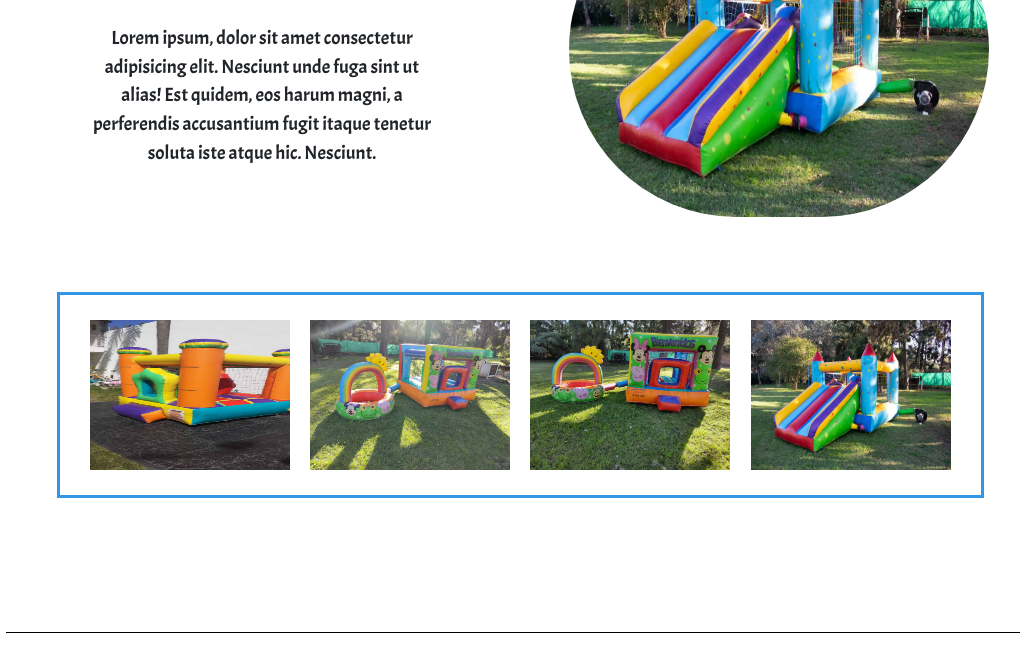
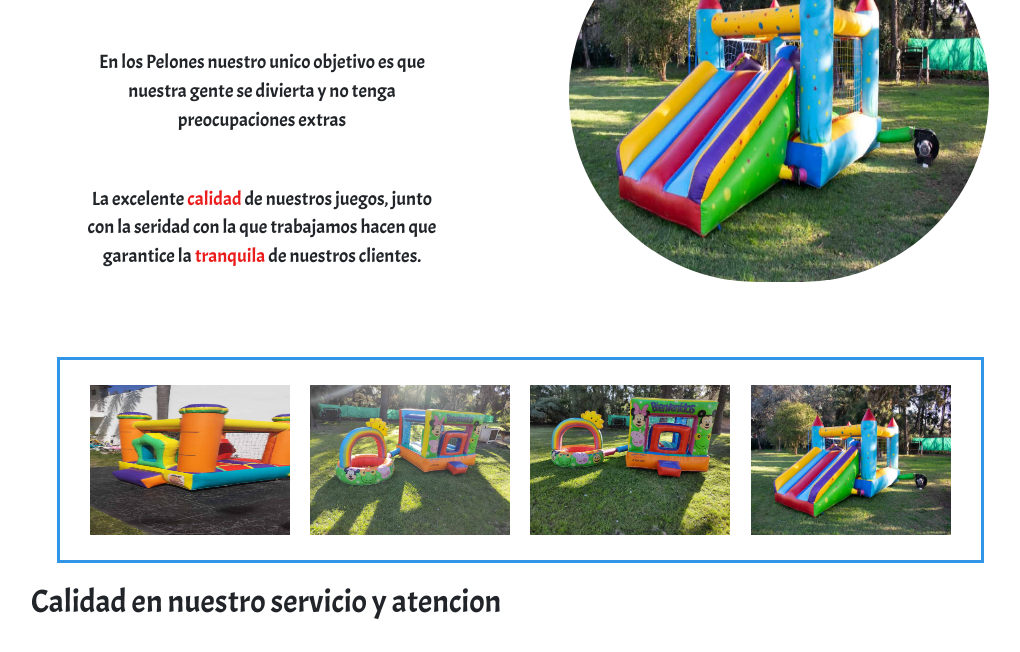
Before and after one commit to marianosanjuan86/pelones_sanjuan_mariano, a website: page index.html in a window 1280 px wide. Shown: the part 483-1135 px from the top of the page, without its empty margins (122-1142 px from the left). Drawn offline with nearby package versions, Linux system fonts and the light colour scheme.

Commit message:
Cambia los textos lorem

```diff
--- a/index.html
+++ b/index.html
@@ -60,7 +60,9 @@
     <section id="seccionPresentacion">
         <div>
             <h2>Llevamos la <SPan class="resaltarPalabra">DIVERSIÓN</SPan>  a tu casa!!!</h2>
-            <P>Lorem ipsum, dolor sit amet consectetur adipisicing elit. Nesciunt unde fuga sint ut alias! Est quidem, eos harum magni, a perferendis accusantium fugit itaque tenetur soluta iste atque hic. Nesciunt.</P>
+            <P>En los Pelones nuestro unico objetivo es que nuestra gente se divierta y no tenga preocupaciones extras</P>
+            <p>La excelente <SPan class="resaltarPalabra">calidad</SPan> de nuestros juegos, junto con la seridad con la que trabajamos
+              hacen que garantice la <SPan class="resaltarPalabra">tranquila</SPan> de nuestros clientes. </p>
         </div>
     </section>
     <section id="seccionPresentacion2">
@@ -78,6 +80,7 @@
         <li><a href="#img3"><img src="img/galeria3.jpg" alt="" class="galeriafotos"></a></li>
         <li><a href="#img4"><img src="img/galeria4.jpg" alt="" class="galeriafotos"></a></li>
       </ul>
+      <h2 class="subTitulos">Calidad en nuestro servicio y atencion</h2>
     </section>
 
     <div class="vistaGrande" id="img1">
--- a/scss/_estilosIndex.scss
+++ b/scss/_estilosIndex.scss
@@ -71,6 +71,7 @@
 
 #galeria{
     grid-area: galeria;
+    text-align: center;
 
 }
 
@@ -103,8 +104,8 @@
         width: 200px;
         height: 150px;
     }
+}
 
-}
 .vistaGrande{
     display: none;
 }
```
